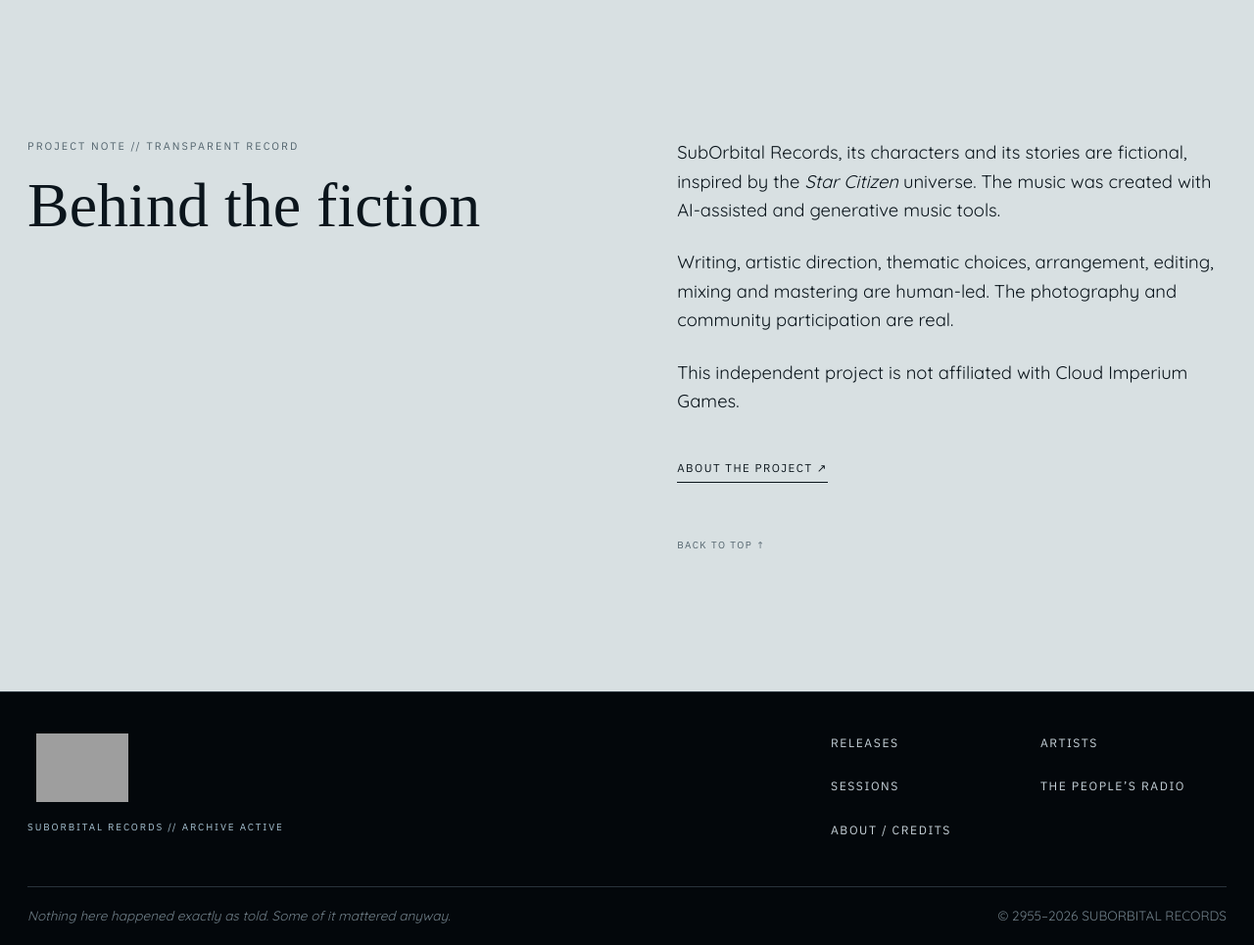
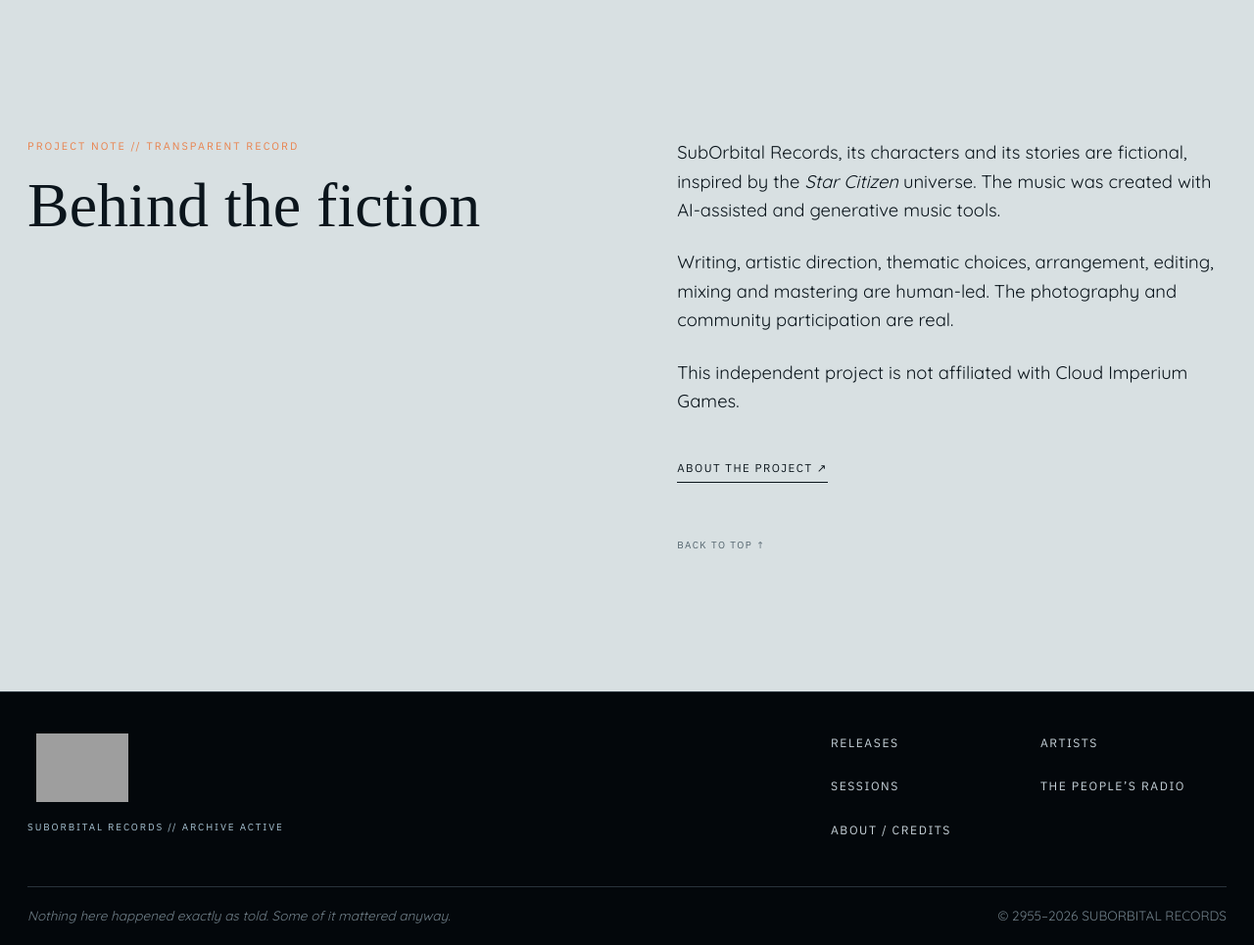
Before and after one commit to yannockverne/suborbital, a Jekyll site: the page built from index.html, in a window 1280 px wide. Shown: the part 2494-3459 px from the top of the page at 98% size. Built offline with Jekyll 4.4.1, drawn with Linux system fonts in a browser that asks for light colours; some web fonts are replaced; grey boxes are pictures that could not be loaded.

Commit message:
Keep Home project note marker orange

```diff
--- a/assets/css/site-polish.css
+++ b/assets/css/site-polish.css
@@ -12,7 +12,8 @@
 .eyebrow,
 .artists-index-page .artist-range-heading,
 .credits-page .credits-process .eyebrow,
-.release-page .release-context .eyebrow {
+.release-page .release-context .eyebrow,
+.home .truth-section .eyebrow {
   color: var(--orange);
 }
 
```
